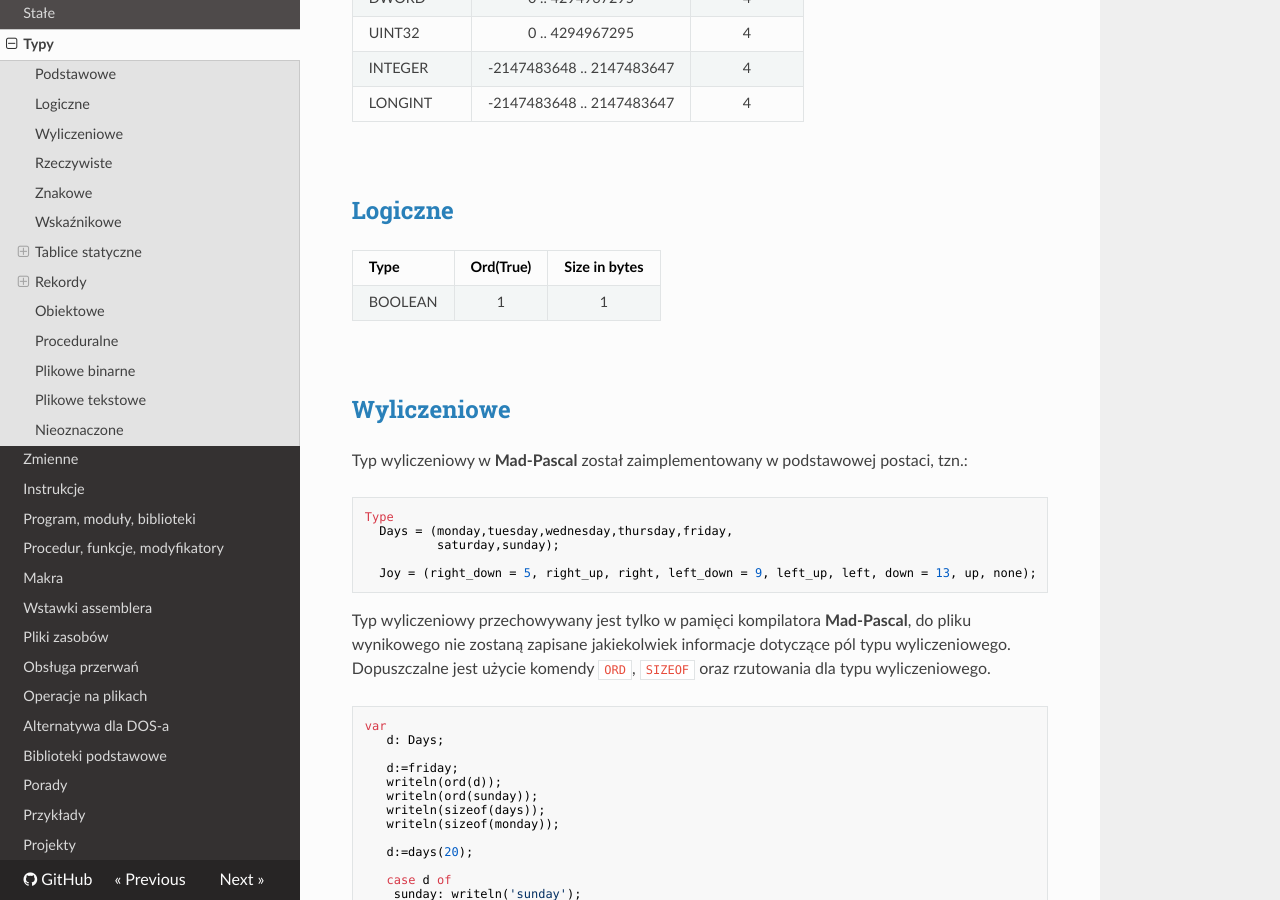
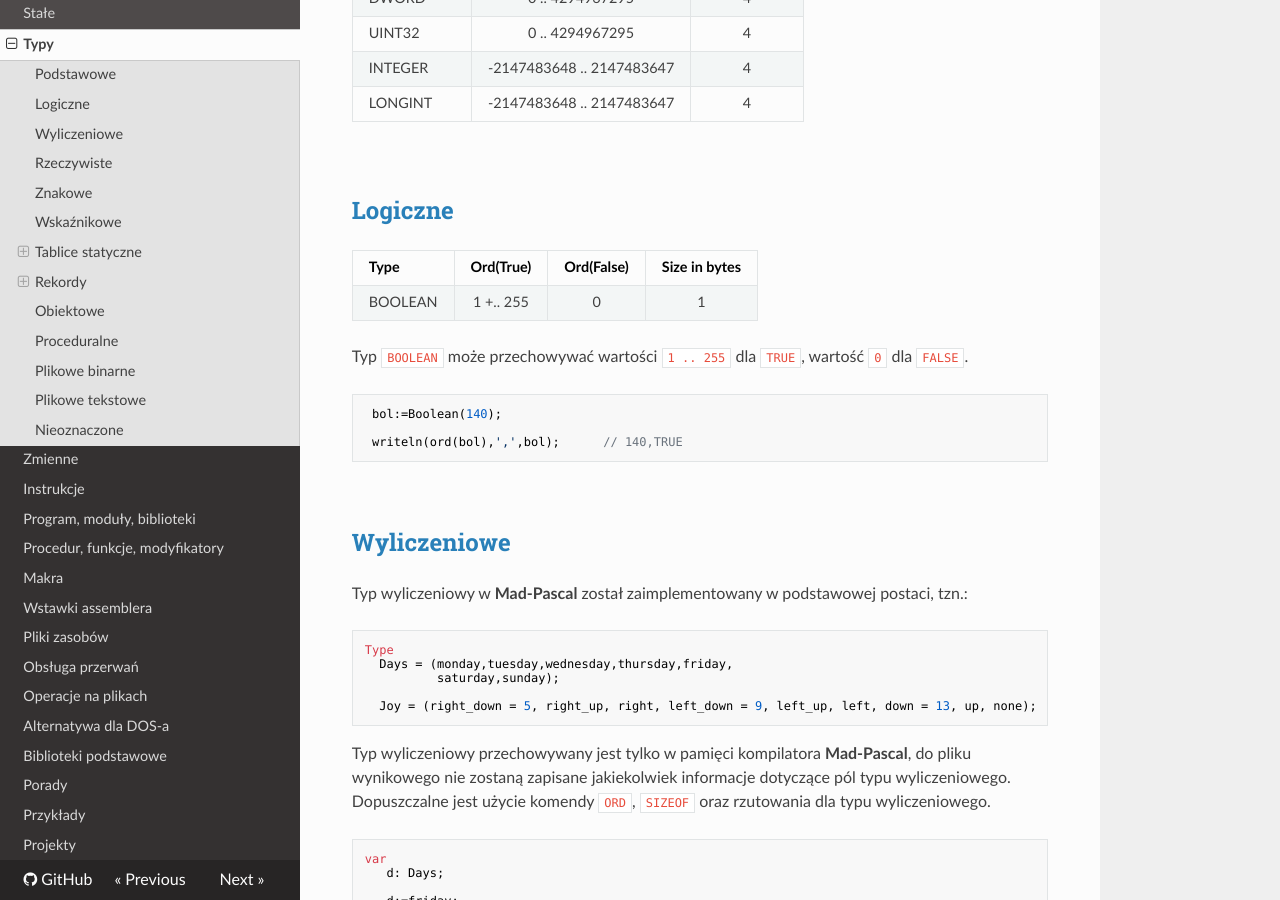
Before and after one commit to tebe6502/mad-pascal-mkdocs, an MkDocs documentation site: the page built from docs/typy.md, in a window 1280 px wide and 900 px high, scrolled down 419 px. Built offline with MkDocs 1.6.1, drawn with Linux system fonts in a browser that asks for light colours; nearby versions of some CDN libraries.

Commit message:
Boolean update

````diff
--- a/docs/typy.md
+++ b/docs/typy.md
@@ -18,9 +18,17 @@
 <br/>
 ## [Logiczne](https://www.freepascal.org/docs-html/ref/refsu4.html#x26-250003.1.1)
 
-|Type               |Ord(True)                |Size in bytes|
-|:------------------|:-----------------------:|:-----------:|
-|BOOLEAN            |1                        |1            |
+|Type               |Ord(True)  |Ord(False)   |Size in bytes|
+|:------------------|:---------:|:-----------:|:-----------:|
+|BOOLEAN            |1 +.. 255   |0            |1            |
+
+Typ `BOOLEAN` może przechowywać wartości `1 .. 255` dla `TRUE`, wartość `0` dla `FALSE`.
+
+```delphi
+ bol:=Boolean(140);
+
+ writeln(ord(bol),',',bol);      // 140,TRUE
+```
 
 <br/>
 ## [Wyliczeniowe](https://www.freepascal.org/docs-html/ref/refsu4.html#x26-280003.1.1)
````
